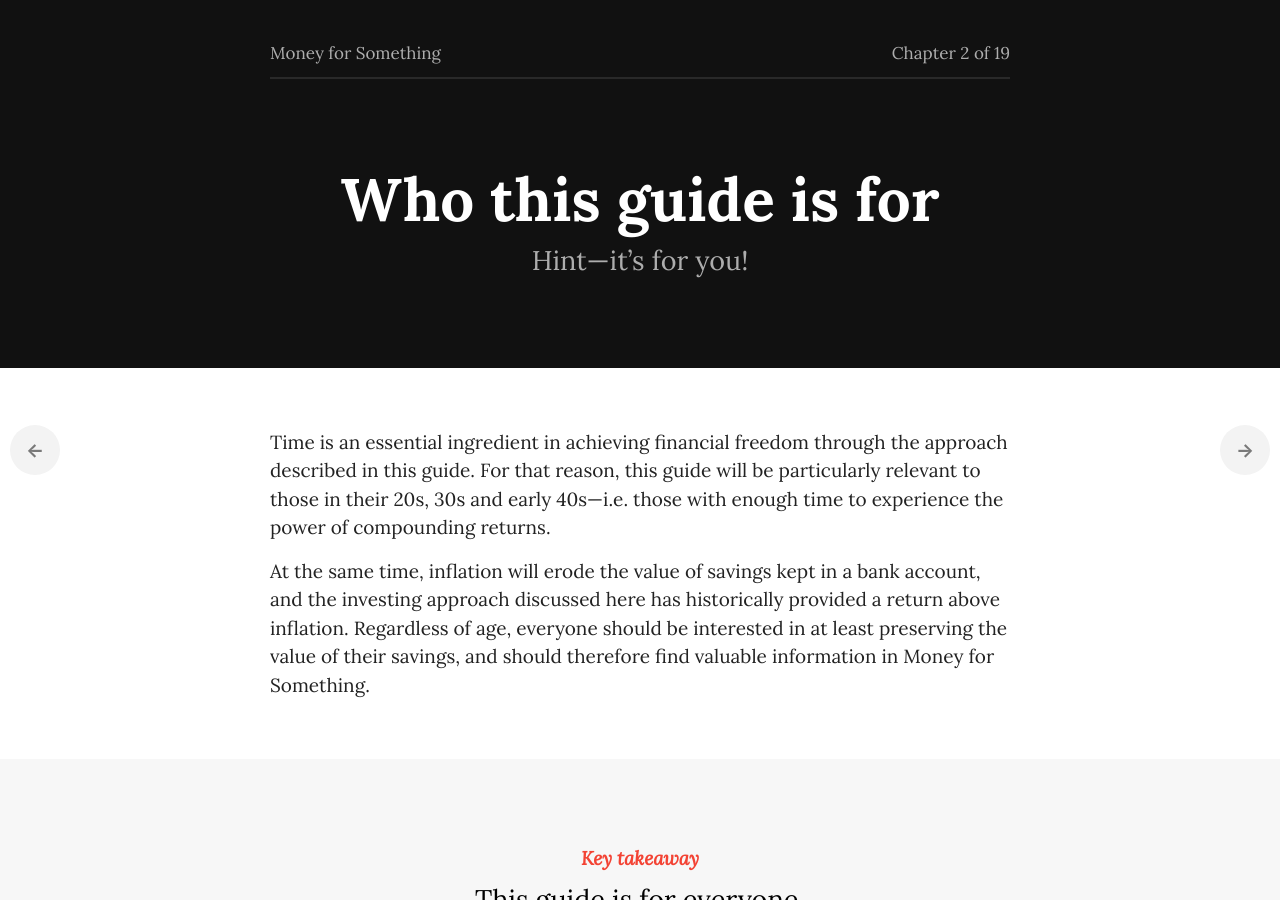
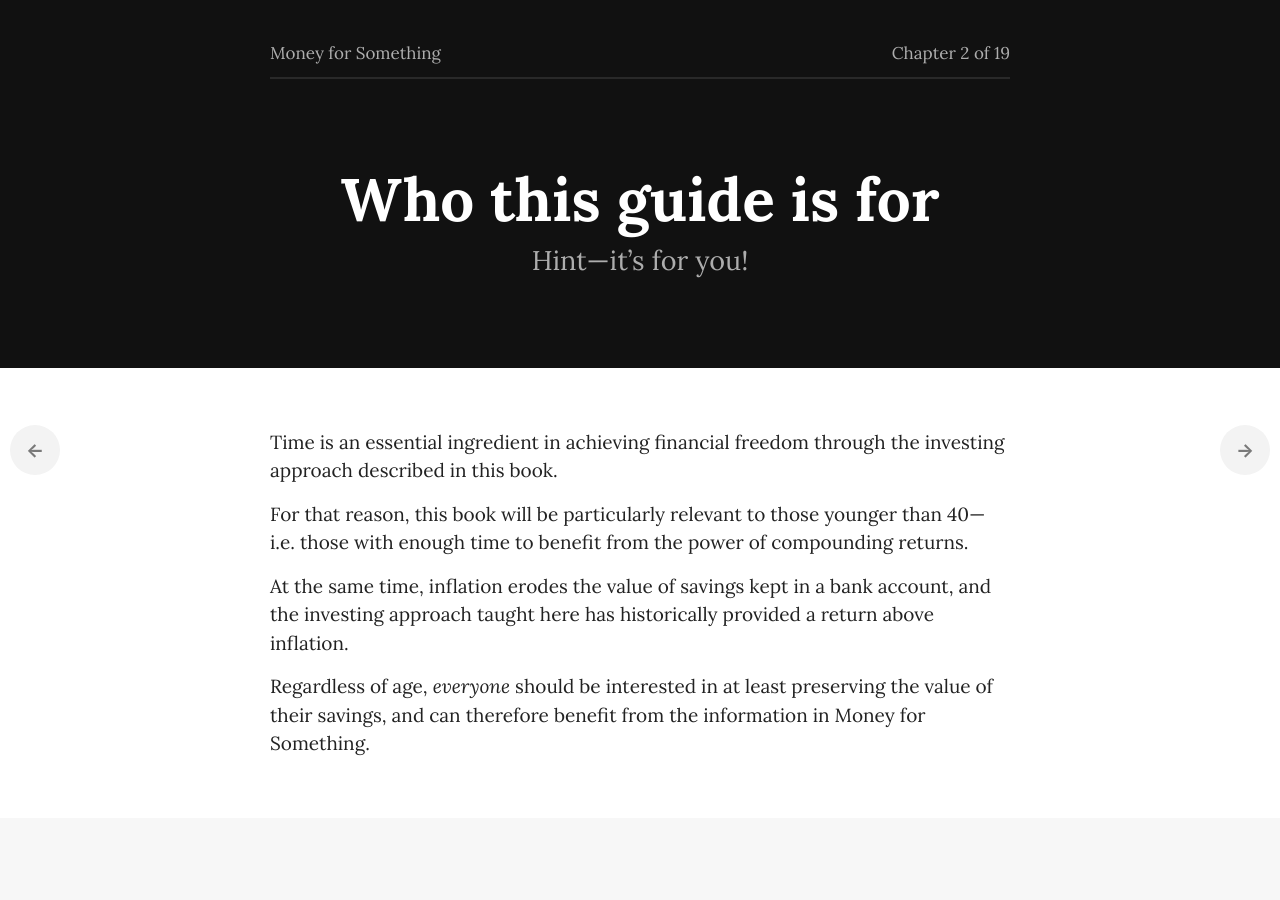
Before and after one commit to dafacto/moneyforsomething, a Jekyll site: the page built from _chapters/02_who_this_guide_is_for.md, in a window 1280 px wide and 900 px high. Built offline with Jekyll 4.4.1, drawn with Linux system fonts in a browser that asks for light colours; some web fonts are replaced; a script that is not in the unit is left out.

Commit message:
Chapter 2 tweak

```diff
--- a/_chapters/02_who_this_guide_is_for.md
+++ b/_chapters/02_who_this_guide_is_for.md
@@ -9,6 +9,10 @@ takeaway: This guide is for everyone.
 intro: Hint—it’s for you!
 ---
 
-Time is an essential ingredient in achieving financial freedom through the approach described in this guide. For that reason, this guide will be particularly relevant to those in their 20s, 30s and early 40s—i.e. those with enough time to experience the power of compounding returns.
+Time is an essential ingredient in achieving financial freedom through the investing approach described in this book.
 
-At the same time, inflation will erode the value of savings kept in a bank account, and the investing approach discussed here has historically provided a return above inflation. Regardless of age, everyone should be interested in at least preserving the value of their savings, and should therefore find valuable information in Money for Something.
+For that reason, this book will be particularly relevant to those younger than 40—i.e. those with enough time to benefit from the power of compounding returns.
+
+At the same time, inflation erodes the value of savings kept in a bank account, and the investing approach taught here has historically provided a return above inflation.
+
+Regardless of age, *everyone* should be interested in at least preserving the value of their savings, and can therefore benefit from the information in Money for Something.
```
